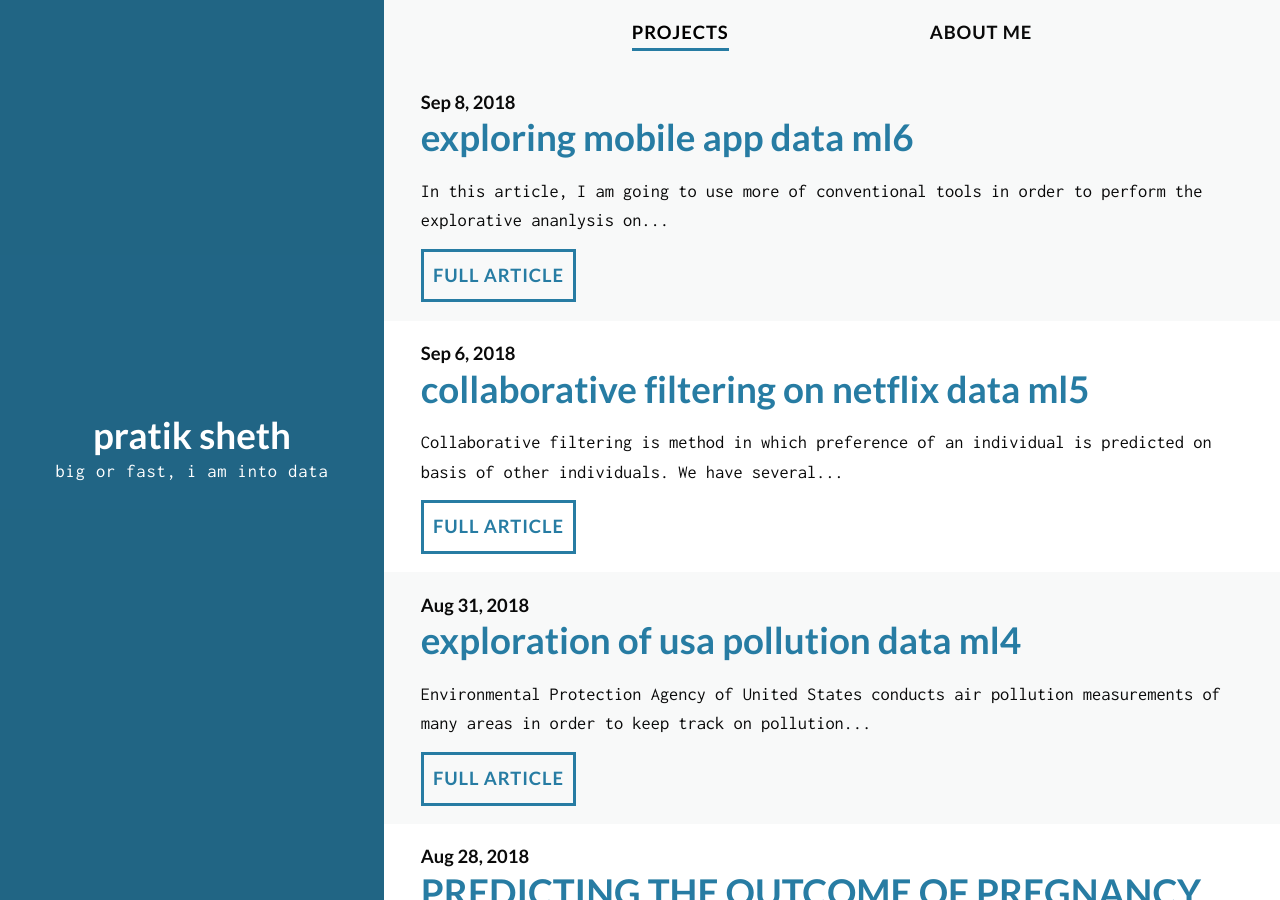
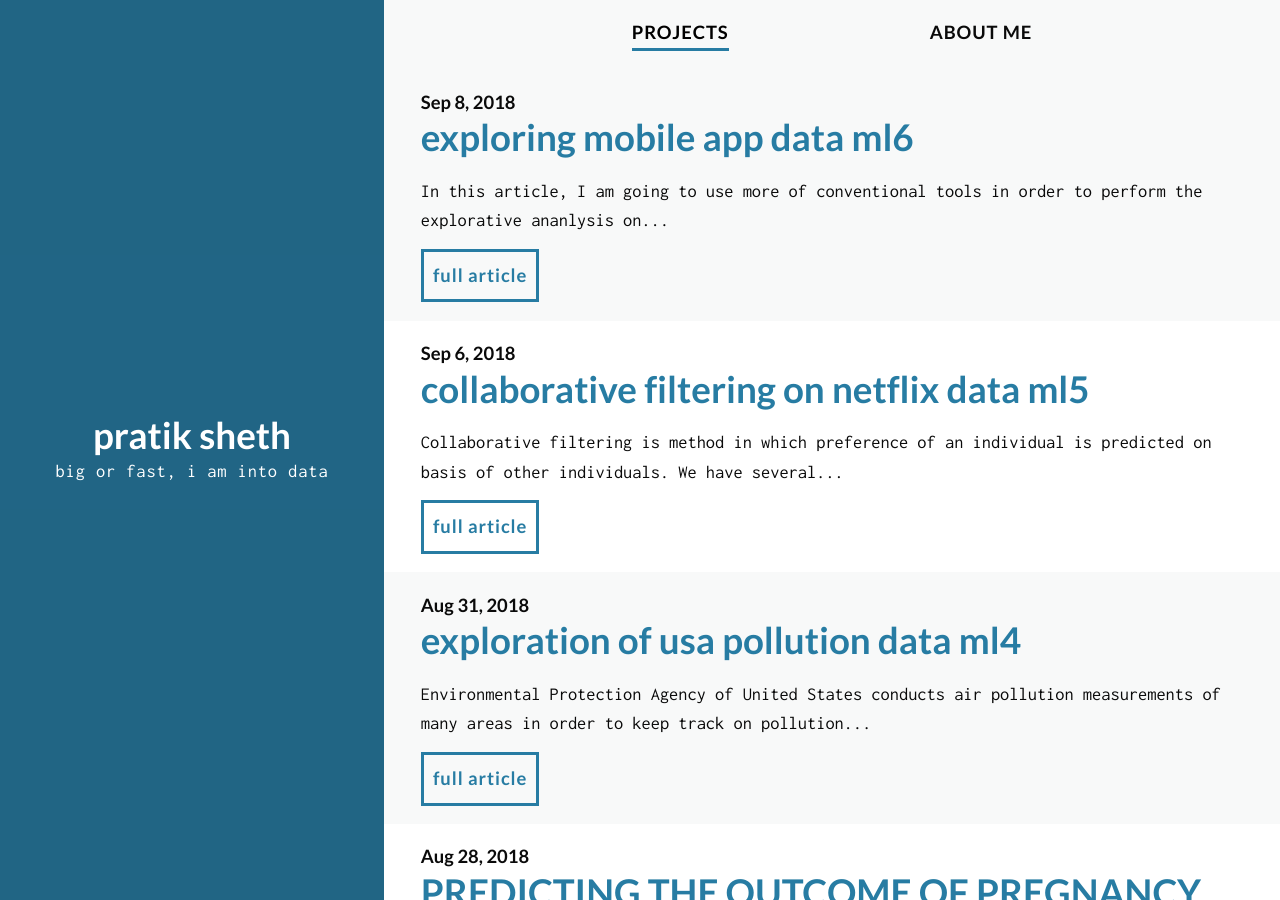
Before and after one commit to daftengineer/daftengineer.github.io, a Jekyll site: the page built from index.html, in a window 1280 px wide and 900 px high. Built offline with Jekyll 4.4.1, drawn with Linux system fonts in a browser that asks for light colours; nearby versions of some CDN libraries; the list of posts is cut into pages by our own code.

Commit message:
Update index.html

```diff
--- a/index.html
+++ b/index.html
@@ -29,7 +29,7 @@ layout: default
               <span class="preview__date" itemprop="datePublished" datetime="{{ post.date | date_to_xmlschema }}">{{ post.date | date: "%b %-d, %Y" }}</span>
               <h2 class="preview__header" itemprop="name">{{ post.title }}</h2>
               <p class="preview__excerpt" itemprop="description">{{ post.content | strip_html | truncatewords: 20 }}</p>
-              <span class="preview__more">Full Article</span>
+              <span class="preview__more" style="text-transform:lowercase;">Full Article</span>
             </a>
           </li>
         {% endfor %}
```
